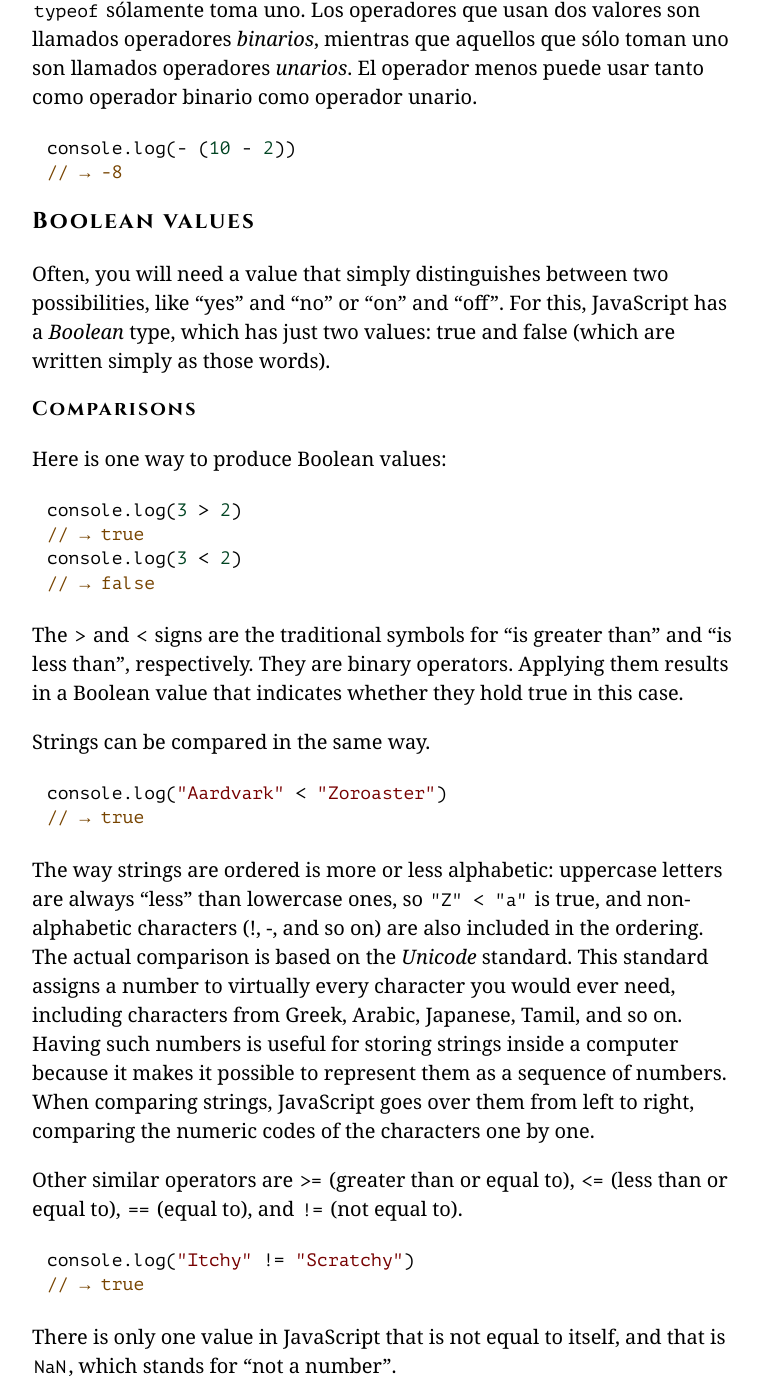
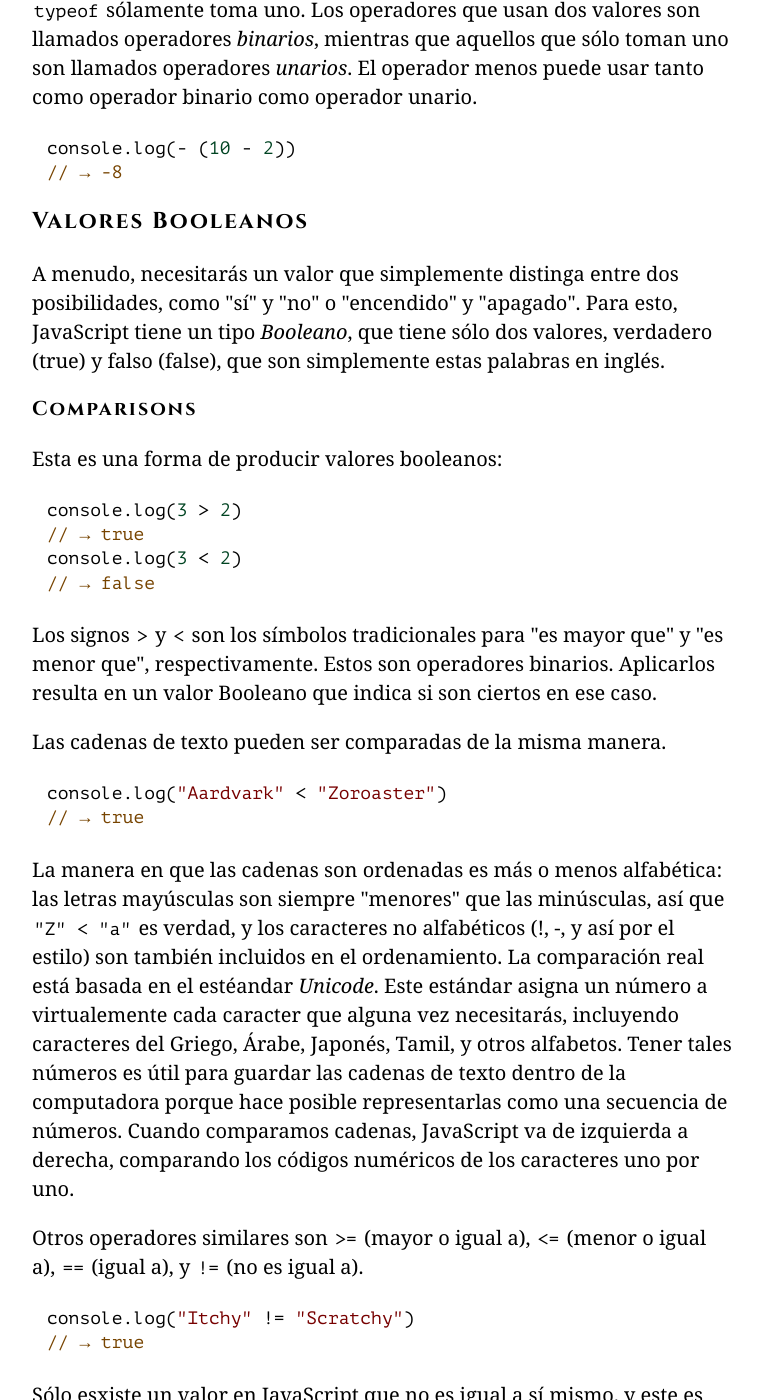
Before and after one commit to hectorip/Eloquent-JavaScript-ES-online, a Jekyll site: the page chapters/01_values.html, which Jekyll copies as it is, in a window 1280 px wide and 1400 px high, scrolled down 7176 px. Shown: the whole window, without its empty margins (258-1020 px from the left). Built offline with Jekyll 4.4.1, drawn with Linux system fonts in a browser that asks for light colours; nearby versions of some CDN libraries; library files that are not in the unit come from our copies; some of the changed text lies outside the part shown.

Commit message:
Booleanos y comparadores

```diff
--- a/chapters/01_values.html
+++ b/chapters/01_values.html
@@ -248,49 +248,50 @@ que sólo toman uno son llamados operadores <em>unarios</em>. El operador menos
 puede usar tanto como operador binario como operador unario.</p>
 <pre data-language="javascript" class="snippet cm-s-default"><a class=c_ident id="c_I6DXnYgW4r" href="#c_I6DXnYgW4r"></a><span class="cm-variable">console</span>.<span class="cm-property">log</span>(<span class="cm-operator">-</span> (<span class="cm-number">10</span> <span class="cm-operator">-</span> <span class="cm-number">2</span>))
 <span class="cm-comment">// → -8</span></pre>
-<h2><a class=h_ident id="h_cTPxJxlmFR" href="#h_cTPxJxlmFR"></a>Boolean values</h2>
-<p><a class=p_ident id="p_6L5kUCK2Lz" href="#p_6L5kUCK2Lz"></a>Often,
-you will need a value that simply distinguishes between two
-possibilities, like “yes” and “no” or “on” and “off”. For this,
-JavaScript has a <em>Boolean</em> type, which has just two values: true and
-false (which are written simply as those words).</p>
+<h2><a class=h_ident id="h_qmf/1Mk6oH" href="#h_qmf/1Mk6oH"></a>Valores Booleanos</h2>
+<p><a class=p_ident id="p_e6ChSmQR9t" href="#p_e6ChSmQR9t"></a>A menudo,
+necesitarás un valor que simplemente distinga entre dos posibilidades,
+como "sí" y "no" o "encendido" y "apagado". Para esto, JavaScript
+tiene un tipo <em>Booleano</em>, que tiene sólo dos valores, verdadero (true)
+y falso (false), que son simplemente estas palabras en inglés.</p>
 <h3><a class=h_ident id="h_5G7gD95A6V" href="#h_5G7gD95A6V"></a>Comparisons</h3>
-<p><a class=p_ident id="p_T4yLn4fXDH" href="#p_T4yLn4fXDH"></a>Here is one way to produce Boolean values:</p>
+<p><a class=p_ident id="p_gSOiffsN0O" href="#p_gSOiffsN0O"></a>Esta es una forma de producir valores booleanos:</p>
 <pre data-language="javascript" class="snippet cm-s-default"><a class=c_ident id="c_xiXHb34xBv" href="#c_xiXHb34xBv"></a><span class="cm-variable">console</span>.<span class="cm-property">log</span>(<span class="cm-number">3</span> <span class="cm-operator">></span> <span class="cm-number">2</span>)
 <span class="cm-comment">// → true</span>
 <span class="cm-variable">console</span>.<span class="cm-property">log</span>(<span class="cm-number">3</span> <span class="cm-operator">&lt;</span> <span class="cm-number">2</span>)
 <span class="cm-comment">// → false</span></pre>
-<p><a class=p_ident id="p_j0tOwzfb6M" href="#p_j0tOwzfb6M"></a>The <code>&gt;</code> and <code>&lt;</code> signs are the traditional
-symbols for “is greater than” and “is less than”, respectively. They
-are binary operators. Applying them results in a Boolean value that
-indicates whether they hold true in this case.</p>
-<p><a class=p_ident id="p_NxTGvCsM4s" href="#p_NxTGvCsM4s"></a>Strings can be compared in the same way.</p>
+<p><a class=p_ident id="p_ayj9rJ8Ww5" href="#p_ayj9rJ8Ww5"></a>Los signos <code>&gt;</code> y <code>&lt;</code> son los símbolos tradicionales
+para "es mayor que" y "es menor que", respectivamente. Estos son
+operadores binarios. Aplicarlos resulta en un valor Booleano que indica
+si son ciertos en ese caso.</p>
+<p><a class=p_ident id="p_TyPq4tTXwj" href="#p_TyPq4tTXwj"></a>Las cadenas de texto pueden ser comparadas de la misma manera.</p>
 <pre data-language="javascript" class="snippet cm-s-default"><a class=c_ident id="c_VDjRyWchqq" href="#c_VDjRyWchqq"></a><span class="cm-variable">console</span>.<span class="cm-property">log</span>(<span class="cm-string">"Aardvark"</span> <span class="cm-operator">&lt;</span> <span class="cm-string">"Zoroaster"</span>)
 <span class="cm-comment">// → true</span></pre>
-<p><a class=p_ident id="p_No3uOP/bY2" href="#p_No3uOP/bY2"></a>The way strings are ordered is more or less
-alphabetic: uppercase letters are always “less” than lowercase ones,
-so <code>"Z" &lt; "a"</code> is true, and non-alphabetic characters (!, -, and so on)
-are also included in the ordering. The actual comparison is based on
-the <em>Unicode</em> standard. This standard assigns a number to
-virtually every character you would ever need, including characters
-from Greek, Arabic, Japanese, Tamil, and so on. Having such numbers is
-useful for storing strings inside a computer because it makes it
-possible to represent them as a sequence of numbers. When comparing
-strings, JavaScript goes over them from left to right, comparing the
-numeric codes of the characters one by one.</p>
-<p><a class=p_ident id="p_fGKTuK5BBc" href="#p_fGKTuK5BBc"></a>Other similar operators are <code>&gt;=</code> (greater
-than or equal to), <code>&lt;=</code> (less than or equal to), <code>==</code> (equal to), and
-<code>!=</code> (not equal to).</p>
+<p><a class=p_ident id="p_kmuU2qmb3q" href="#p_kmuU2qmb3q"></a>La manera en que las cadenas son ordenadas
+es más o menos alfabética: las letras mayúsculas son siempre "menores"
+que las minúsculas, así que <code>"Z" &lt; "a"</code> es verdad, y los caracteres no
+alfabéticos (!, -, y así por el estilo) son también incluidos en el
+ordenamiento. La comparación real está basada en el estéandar
+<em>Unicode</em>. Este estándar asigna un número a virtualemente cada
+caracter que alguna vez necesitarás, incluyendo caracteres del Griego,
+Árabe, Japonés, Tamil, y otros alfabetos. Tener tales números es
+útil para guardar las cadenas de texto dentro de la computadora porque
+hace posible representarlas como una secuencia de números. Cuando
+comparamos cadenas, JavaScript va de izquierda a derecha, comparando
+los códigos numéricos de los caracteres uno por uno.</p>
+<p><a class=p_ident id="p_j3zg9Fj2If" href="#p_j3zg9Fj2If"></a> Otros operadores similares son <code>&gt;=</code> (mayor o
+igual a), <code>&lt;=</code> (menor o igual a), <code>==</code> (igual a), y <code>!=</code> (no es igual
+a).</p>
 <pre data-language="javascript" class="snippet cm-s-default"><a class=c_ident id="c_2rW/lxam/h" href="#c_2rW/lxam/h"></a><span class="cm-variable">console</span>.<span class="cm-property">log</span>(<span class="cm-string">"Itchy"</span> <span class="cm-operator">!=</span> <span class="cm-string">"Scratchy"</span>)
 <span class="cm-comment">// → true</span></pre>
-<p><a class=p_ident id="p_tLooHn2QPj" href="#p_tLooHn2QPj"></a>There is only one value in JavaScript
-that is not equal to itself, and that is <code>NaN</code>, which stands for “not
-a number”.</p>
+<p><a class=p_ident id="p_/li64nGlif" href="#p_/li64nGlif"></a>Sólo esxiste un valor en JavaScript
+que no es igual a sí mismo, y este es <code>NaN</code>, que significa "no es un
+número".</p>
 <pre data-language="javascript" class="snippet cm-s-default"><a class=c_ident id="c_ipVz0wMIWL" href="#c_ipVz0wMIWL"></a><span class="cm-variable">console</span>.<span class="cm-property">log</span>(<span class="cm-atom">NaN</span> <span class="cm-operator">==</span> <span class="cm-atom">NaN</span>)
 <span class="cm-comment">// → false</span></pre>
-<p><a class=p_ident id="p_/oU7fPa5Kl" href="#p_/oU7fPa5Kl"></a><code>NaN</code> is supposed to denote the result of a nonsensical computation,
-and as such, it isn&#8217;t equal to the result of any <em>other</em> nonsensical
-computations.</p>
+<p><a class=p_ident id="p_g38Y3i4Uzg" href="#p_g38Y3i4Uzg"></a>La intención de <code>NaN</code> es representar el resultado de un cálculo sin
+sentido y como tal, no es igual al resultado de cualquier <em>otro</em>
+cálculo sin sentido.</p>
 <h3><a class=h_ident id="h_pdqDW7Pebo" href="#h_pdqDW7Pebo"></a>Logical operators</h3>
 <p><a class=p_ident id="p_nRCLrGwcCn" href="#p_nRCLrGwcCn"></a>There are also some operations
 that can be applied to Boolean values themselves. JavaScript supports
```
Also changed, not shown: 2 other files.
